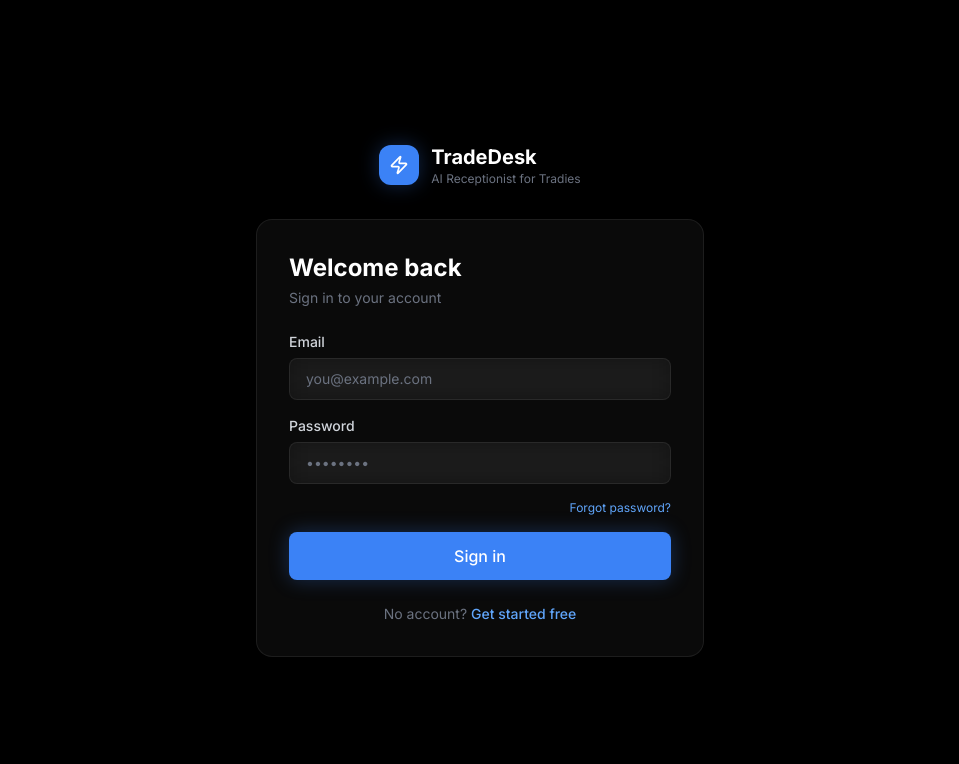
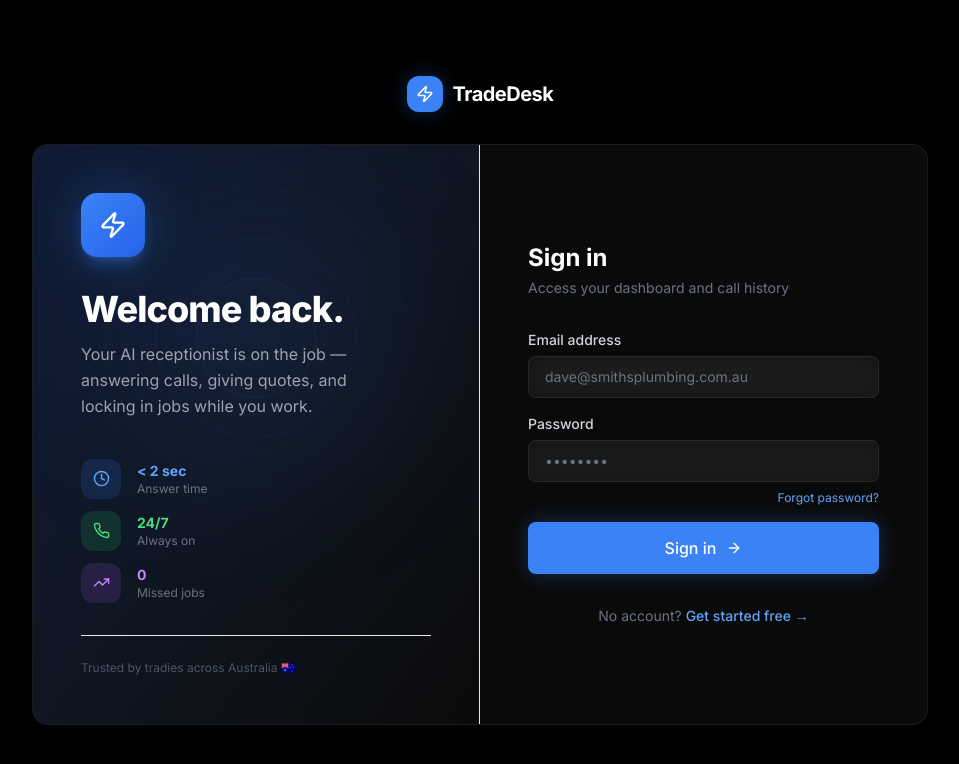
Before and after one commit to liamtw042-hash/Ai-receptionist, a React (Vite) app in the folder frontend/: page /login in a window 1280 px wide. Shown: the top 764 px of the page, without its empty margins (160-1119 px from the left). Built offline with nearby package versions, Linux system fonts and the light colour scheme; no server answers.

Commit message:
feat: premium two-column login page with branding, stats, pulse rings

```diff
--- a/frontend/src/pages/LoginPage.tsx
+++ b/frontend/src/pages/LoginPage.tsx
@@ -1,12 +1,37 @@
 import { useState, useEffect, FormEvent } from 'react';
 import { Link, useNavigate } from 'react-router-dom';
-import { Zap } from 'lucide-react';
+import { Zap, ArrowRight, Phone, Clock, TrendingUp } from 'lucide-react';
 import { useAuth } from '../contexts/AuthContext';
 import { Button } from '../components/ui/Button';
 import { Input } from '../components/ui/Input';
 
+const STATS = [
+  { icon: Clock, value: '< 2 sec', label: 'Answer time', color: 'text-blue-400', bg: 'bg-blue-500/15' },
+  { icon: Phone, value: '24/7', label: 'Always on', color: 'text-green-400', bg: 'bg-green-500/15' },
+  { icon: TrendingUp, value: '0', label: 'Missed jobs', color: 'text-purple-400', bg: 'bg-purple-500/15' },
+];
+
+// Subtle animated ring element
+function PulseRing({ size, delay, opacity }: { size: number; delay: number; opacity: number }) {
+  return (
+    <div
+      className="absolute rounded-full border border-blue-500/20"
+      style={{
+        width: size,
+        height: size,
+        top: '50%',
+        left: '50%',
+        transform: 'translate(-50%, -50%)',
+        animation: `ping 3s ${delay}s cubic-bezier(0, 0, 0.2, 1) infinite`,
+        opacity,
+      }}
+    />
+  );
+}
+
 export function LoginPage() {
   useEffect(() => { document.title = 'Log in | TradeDesk'; }, []);
+
   const [email, setEmail] = useState('');
   const [password, setPassword] = useState('');
   const [error, setError] = useState('');
@@ -23,58 +48,119 @@
       await signIn(email, password);
       navigate('/dashboard');
     } catch {
-      setError('Invalid email or password.');
+      setError('Invalid email or password. Please try again.');
     } finally {
       setLoading(false);
     }
   };
 
   const handleReset = async () => {
-    if (!email) { setError('Enter your email first.'); return; }
+    if (!email) { setError('Enter your email address first.'); return; }
+    try {
       await resetPassword(email);
       setResetSent(true);
+      setError('');
+    } catch {
+      setError('Failed to send reset email. Check the address and try again.');
+    }
   };
 
   return (
-    <div className="min-h-screen bg-black flex items-center justify-center p-4">
-      <div className="w-full max-w-md animate-slide-up">
+    <div className="min-h-screen bg-black text-white">
+      <div className="min-h-screen flex items-center justify-center p-4 py-10">
+        <div className="w-full max-w-4xl animate-slide-up">
+
           {/* Logo */}
-        <div className="flex items-center gap-3 mb-8 justify-center">
-          <div className="w-10 h-10 bg-blue-500 rounded-xl flex items-center justify-center blue-glow">
-            <Zap size={20} className="text-white" />
+          <div className="flex items-center gap-2.5 mb-8 justify-center">
+            <div className="w-9 h-9 bg-blue-500 rounded-xl flex items-center justify-center blue-glow">
+              <Zap size={18} className="text-white" />
             </div>
-          <div>
-            <h1 className="font-bold text-xl text-white">TradeDesk</h1>
-            <p className="text-xs text-gray-500">AI Receptionist for Tradies</p>
+            <span className="font-bold text-xl tracking-tight">TradeDesk</span>
+          </div>
+
+          <div className="grid lg:grid-cols-2 gap-0 glass rounded-2xl overflow-hidden border border-white/10">
+
+            {/* LEFT — Branding */}
+            <div className="relative bg-gradient-to-br from-blue-600/20 via-blue-500/10 to-transparent border-r border-white/8 p-8 lg:p-12 flex flex-col justify-between overflow-hidden">
+
+              {/* Animated pulse rings behind the icon */}
+              <div className="absolute top-1/3 left-1/2 -translate-x-1/2 -translate-y-1/2 pointer-events-none">
+                <PulseRing size={120} delay={0}   opacity={0.5} />
+                <PulseRing size={200} delay={0.8} opacity={0.3} />
+                <PulseRing size={300} delay={1.6} opacity={0.15} />
+              </div>
+
+              {/* Radial glow */}
+              <div className="absolute top-1/3 left-1/2 -translate-x-1/2 -translate-y-1/2 w-64 h-64 bg-blue-500/10 rounded-full blur-[80px] pointer-events-none" />
+
+              <div className="relative z-10">
+                {/* Big icon */}
+                <div className="relative w-16 h-16 mb-8">
+                  <div className="absolute inset-0 bg-blue-500/30 rounded-2xl blur-xl" />
+                  <div className="relative w-16 h-16 bg-gradient-to-br from-blue-500 to-blue-600 rounded-2xl flex items-center justify-center shadow-lg shadow-blue-500/30">
+                    <Zap size={28} className="text-white" />
                   </div>
                 </div>
 
-        <div className="glass rounded-2xl p-8">
-          <h2 className="text-2xl font-bold text-white mb-1">Welcome back</h2>
-          <p className="text-gray-500 text-sm mb-6">Sign in to your account</p>
+                <h1 className="text-3xl sm:text-4xl font-extrabold text-white tracking-tight leading-tight mb-3">
+                  Welcome back.
+                </h1>
+                <p className="text-gray-400 text-base leading-relaxed max-w-xs">
+                  Your AI receptionist is on the job — answering calls, giving quotes, and locking in jobs while you work.
+                </p>
+              </div>
+
+              {/* Stats */}
+              <div className="relative z-10 mt-10 space-y-3">
+                {STATS.map(({ icon: Icon, value, label, color, bg }) => (
+                  <div key={label} className="flex items-center gap-4">
+                    <div className={`w-10 h-10 rounded-xl flex items-center justify-center flex-shrink-0 ${bg}`}>
+                      <Icon size={17} className={color} />
+                    </div>
+                    <div>
+                      <p className={`text-sm font-bold ${color}`}>{value}</p>
+                      <p className="text-xs text-gray-500">{label}</p>
+                    </div>
+                  </div>
+                ))}
+              </div>
+
+              {/* Bottom tagline */}
+              <div className="relative z-10 mt-8 pt-6 border-t border-white/8">
+                <p className="text-xs text-gray-600">
+                  Trusted by tradies across Australia 🇦🇺
+                </p>
+              </div>
+            </div>
+
+            {/* RIGHT — Form */}
+            <div className="p-8 lg:p-12 flex flex-col justify-center">
+              <h2 className="text-2xl font-bold text-white mb-1">Sign in</h2>
+              <p className="text-gray-500 text-sm mb-8">Access your dashboard and call history</p>
 
               {error && (
-            <div className="bg-red-500/10 border border-red-500/30 text-red-400 text-sm px-4 py-3 rounded-lg mb-4">
+                <div className="bg-red-500/10 border border-red-500/30 text-red-400 text-sm px-4 py-3 rounded-lg mb-5">
                   {error}
                 </div>
               )}
 
               {resetSent && (
-            <div className="bg-green-500/10 border border-green-500/30 text-green-400 text-sm px-4 py-3 rounded-lg mb-4">
+                <div className="bg-green-500/10 border border-green-500/30 text-green-400 text-sm px-4 py-3 rounded-lg mb-5">
                   Password reset email sent — check your inbox.
                 </div>
               )}
 
               <form onSubmit={handleSubmit} className="space-y-4">
                 <Input
-              label="Email"
+                  label="Email address"
                   type="email"
                   value={email}
                   onChange={e => setEmail(e.target.value)}
-              placeholder="you@example.com"
+                  placeholder="dave@smithsplumbing.com.au"
                   required
                   autoComplete="email"
                 />
+                <div>
                   <Input
                     label="Password"
                     type="password"
@@ -84,24 +170,32 @@
                     required
                     autoComplete="current-password"
                   />
-            <div className="flex justify-end">
-              <button type="button" onClick={handleReset} className="text-xs text-blue-400 hover:text-blue-300 transition-colors">
+                  <div className="flex justify-end mt-2">
+                    <button
+                      type="button"
+                      onClick={handleReset}
+                      className="text-xs text-blue-400 hover:text-blue-300 transition-colors duration-200"
+                    >
                       Forgot password?
                     </button>
                   </div>
-            <Button type="submit" size="lg" loading={loading} className="w-full mt-2">
-              Sign in
+                </div>
+
+                <Button type="submit" size="lg" loading={loading} className="w-full mt-2 text-base py-3.5">
+                  Sign in <ArrowRight size={16} />
                 </Button>
               </form>
 
-          <p className="text-center text-sm text-gray-500 mt-6">
+              <p className="text-center text-sm text-gray-500 mt-8">
                 No account?{' '}
-            <Link to="/signup" className="text-blue-400 hover:text-blue-300 font-medium transition-colors">
-              Get started free
+                <Link to="/signup" className="text-blue-400 hover:text-blue-300 font-medium transition-colors duration-200">
+                  Get started free →
                 </Link>
               </p>
             </div>
           </div>
         </div>
+      </div>
+    </div>
   );
 }
```
Lines whose indentation alone changed are shown as unchanged.
